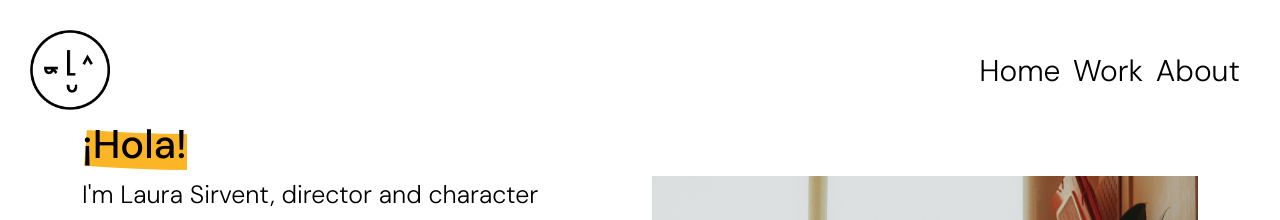
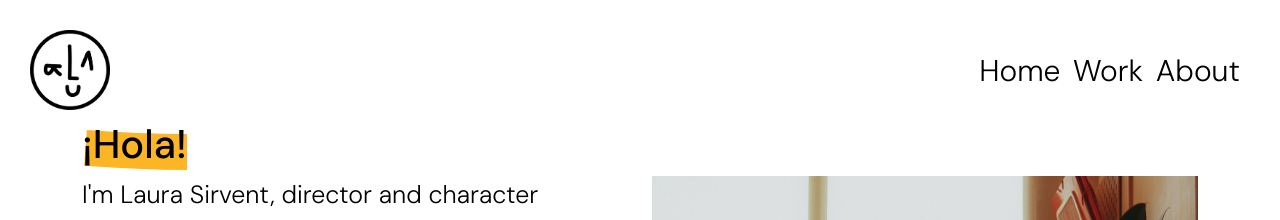
Before and after one commit to laurasirco/Portfolio, a Jekyll site: the page built from pages/about.html, in a window 1280 px wide. Shown: the top 220 px of the page. Built offline with Jekyll 4.4.1, drawn with Linux system fonts in a browser that asks for light colours.

Commit message:
changed logog

```diff
--- a/_works/hellowork_2022.html
+++ b/_works/hellowork_2022.html
@@ -8,7 +8,7 @@ thumb: /assets/projects/hellowork_2022/thumb.png
 slide: /assets/projects/hellowork_2022/thumb.png
 video: /assets/projects/hellowork_2022/video/CANDIDATS.mp4
 main_color: white
-bg_color: "#c6372f"
+bg_color: "#bdd7c9"
 ---
 
 <p>SocialClub Paris reached out BOL to create a relatable, easy-going TV commercial campaign for HelloWork, announcing
--- a/assets/css/app.scss
+++ b/assets/css/app.scss
@@ -4,10 +4,21 @@
 @import url('https://fonts.googleapis.com/css?family=DM+Sans:300,300i,500');
 @import url('https://fonts.googleapis.com/css?family=Krona+One');
 
+@font-face {
+    font-family: 'UniqueMed';
+    src: url('/assets/fonts/Unique-Medium.woff') format('woff'), /* Modern Browsers */
+         url('/assets/fonts/Unique-Medium.woff2') format('woff2'), /* Modern Browsers */
+         url('/assets/fonts/Unique-Medium.ttf') format('truetype'); /* Safari, Android, iOS */
+             font-style: normal;
+    font-weight: normal;
+    text-rendering: optimizeLegibility;
+}
 
 $background-color: rgb(229, 211, 215);;
 $typography: DM Sans;
+$big_title: UniqueMed;
 $title_color: rgb(101, 74, 78);
+$logo: "/assets/img/logo_scribble.png";
 
 $yellow: #FCB525;
 $black: #010002;
@@ -110,7 +121,6 @@ a{
     width: 100vw;
     height: 100vh;
     text-align: center;
-    line-height: 0.8;
     background-position: center;
     background-repeat: no-repeat;
     background-size: cover;
@@ -128,18 +138,14 @@ a{
     }
 
     h1{
-        // position: absolute;
+        position: absolute;
         top: 50%;
-        left: 0;
-        right: 0;
-        font-size: min(calc(60px + 2vw), 100px);
+        transform: translateY(-50%);
+        font-size: max(10vw, 60px);
         width: 100%;
-        height: 26px;
-        padding: 0;
         margin: 0;
         text-align: center;
-        letter-spacing: -5px;
-
+        vertical-align: baseline;
      }
     img{
         z-index: -1;
@@ -175,12 +181,13 @@ header{
             text-decoration: none;
             font-weight: 300;
             &:hover{
-                text-decoration: line-through;
-                text-decoration-thickness: 3px;
-                -webkit-text-decoration-color: $cyan;
-                text-decoration-color: $cyan;
+                text-decoration: underline;
+                text-decoration-thickness: 4px;
+                -webkit-text-decoration-color: $yellow;
+                text-decoration-color: $yellow;
                 -webkit-text-decoration-style: wavy;
                 text-decoration-style: wavy;
+                text-underline-position: under;
             }
         }
     }
@@ -222,8 +229,8 @@ footer{
     transition: all 0.6s ease-in-out 0s;
     margin: 20px;
     background: black;
-    -webkit-mask:url("/assets/img/logo_black.png") center/contain;
-          mask:url("/assets/img/logo_black.png") center/contain;
+    -webkit-mask:url($logo) center/contain;
+          mask:url($logo) center/contain;
 
           &:hover{
             cursor: default;
```
Also changed, not shown: assets/fonts/Unique-Medium.ttf (added), assets/fonts/Unique-Medium.woff (added), assets/fonts/Unique-Medium.woff2 (added), assets/img/logo_scribble.png (added), 1 other file.
